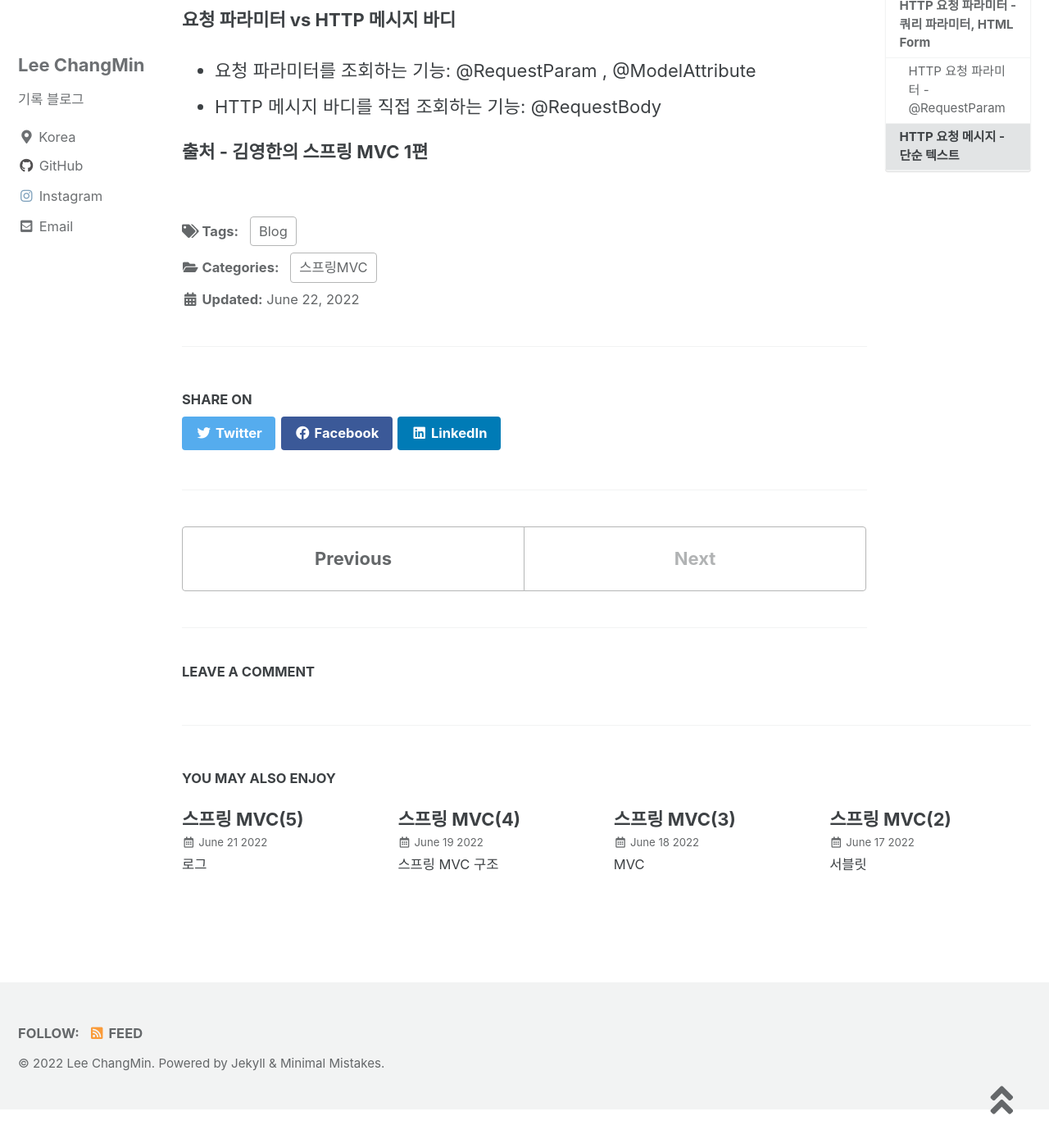
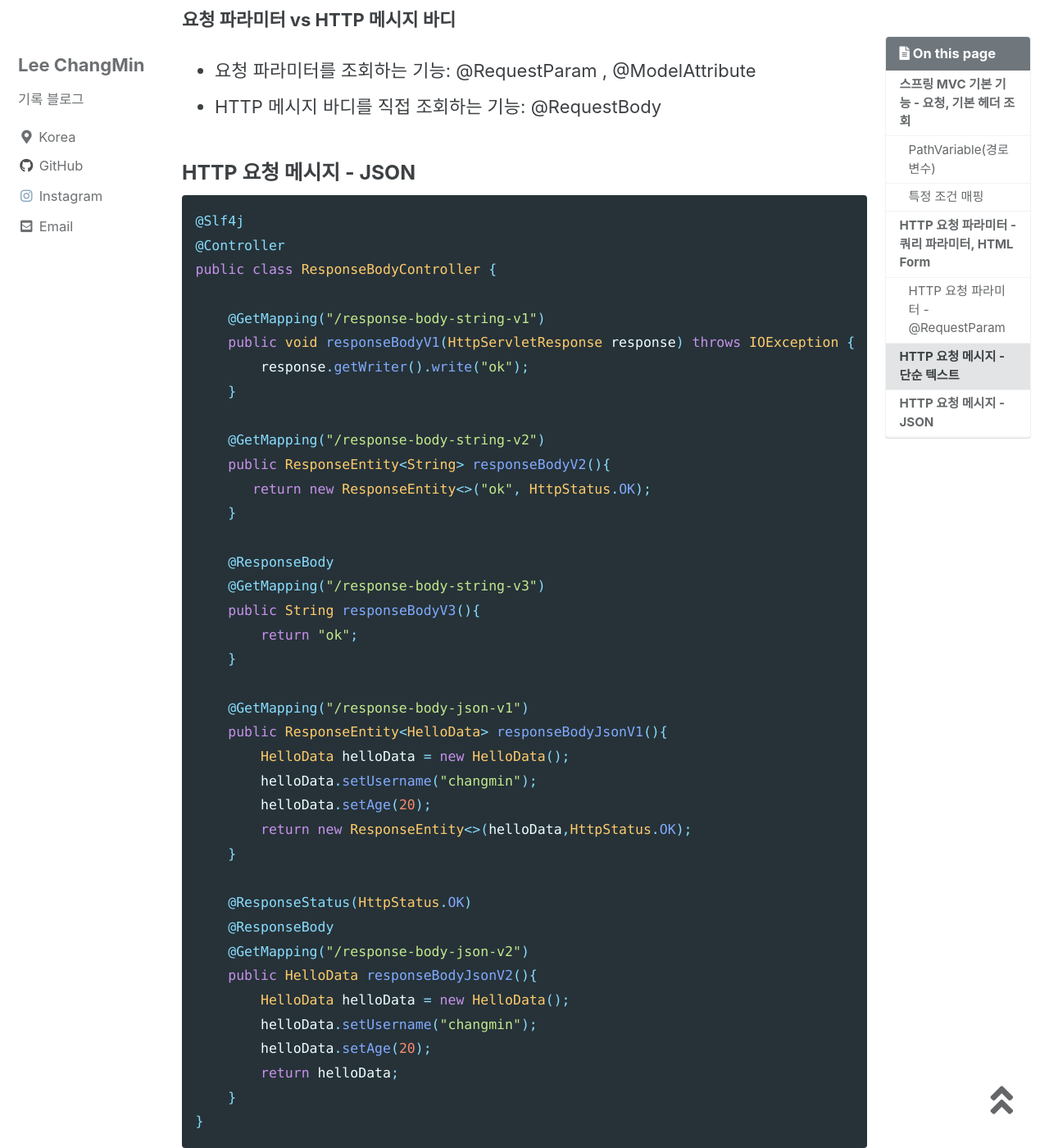
Before and after one commit to changmin2/changmin2.github.io, a Jekyll site: the page built from _posts/스프링MVC/2022-06-22-스프링MVC(6).md, in a window 1280 px wide and 1400 px high, scrolled down 9042 px. Shown: the whole window at 82% size. Built offline with Jekyll 4.4.1, drawn with Linux system fonts in a browser that asks for light colours; cached includes are drawn as plain includes; comment, search, counter and statistics services are not loaded; before the commit the page ends 10395 px from its top, so only the background shows below that; some of the changed text lies outside the part shown.

Commit message:
스프링 요청 응답

````diff
--- a/_posts/스프링MVC/2022-06-22-스프링MVC(6).md
+++ b/_posts/스프링MVC/2022-06-22-스프링MVC(6).md
@@ -269,5 +269,54 @@ public class RequestBodyStringController {
 - 요청 파라미터를 조회하는 기능: @RequestParam , @ModelAttribute
 - HTTP 메시지 바디를 직접 조회하는 기능: @RequestBody
 
+### HTTP 요청 메시지 - JSON
+
+```java
+@Slf4j
+@Controller
+public class ResponseBodyController {
+
+    @GetMapping("/response-body-string-v1")
+    public void responseBodyV1(HttpServletResponse response) throws IOException {
+        response.getWriter().write("ok");
+    }
+
+    @GetMapping("/response-body-string-v2")
+    public ResponseEntity<String> responseBodyV2(){
+       return new ResponseEntity<>("ok", HttpStatus.OK);
+    }
+
+    @ResponseBody
+    @GetMapping("/response-body-string-v3")
+    public String responseBodyV3(){
+        return "ok";
+    }
+
+    @GetMapping("/response-body-json-v1")
+    public ResponseEntity<HelloData> responseBodyJsonV1(){
+        HelloData helloData = new HelloData();
+        helloData.setUsername("changmin");
+        helloData.setAge(20);
+        return new ResponseEntity<>(helloData,HttpStatus.OK);
+    }
+
+    @ResponseStatus(HttpStatus.OK)
+    @ResponseBody
+    @GetMapping("/response-body-json-v2")
+    public HelloData responseBodyJsonV2(){
+        HelloData helloData = new HelloData();
+        helloData.setUsername("changmin");
+        helloData.setAge(20);
+        return helloData;
+    }
+}
+```
+
+- @RequestBody는 생략 불가능
+    * 생략한다면 @ModelAttribute나 @RequestParam 둘 중하나로 인식함
+- @RequestBody 요청 : JSON 요청 -> HTTP 메시지 컨버터 -> 객체
+- @ResponseBody 응답 : 객체 -> HTTP 메시지 컨버터 -> JSON 응답
+
+
 
 **출처 - 김영한의 스프링 MVC 1편**
````
Also changed, not shown: _posts/스프링MVC/2022-06-25-스프링MVC(7).md (added, +176 -0 lines), image/스프링MVC/ResponseBody원리.png (added), image/스프링MVC/메시지컨버터.png (added).
